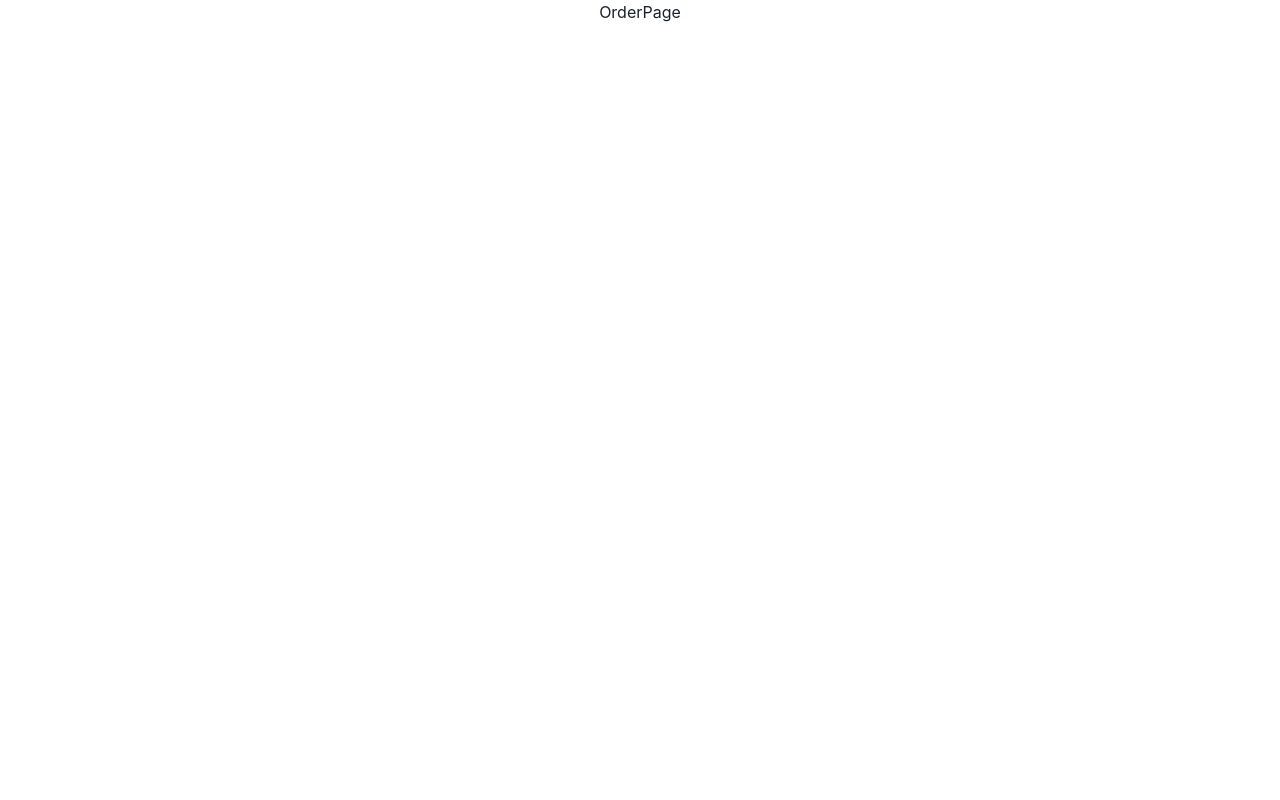
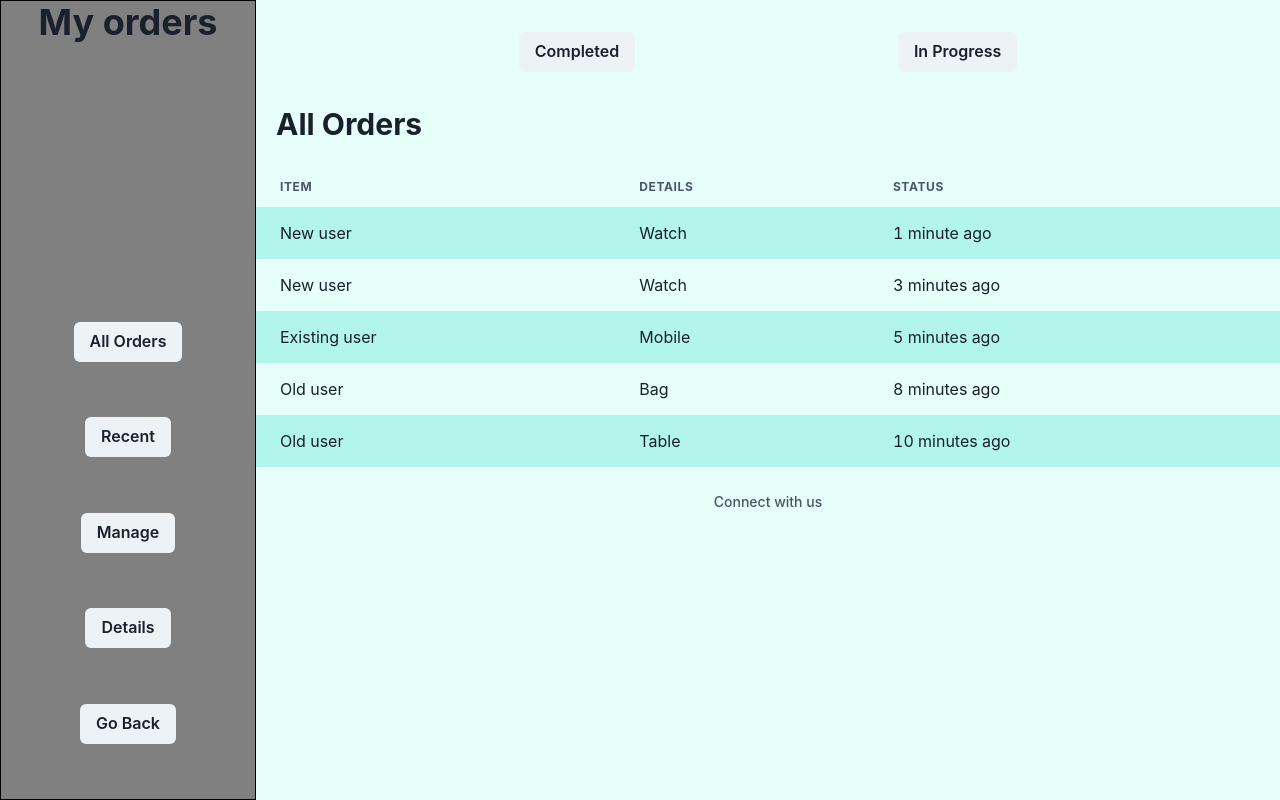
Before and after one commit to saikhmirsat/Dailyobjects.com-Clone, a React (Create React App) app in the folder frontend/: page /orderpage in a window 1280 px wide. Built offline with nearby package versions, Linux system fonts and the light colour scheme; no server answers.

Commit message:
order page ceated static

```diff
--- a/frontend/src/Pages/OrderPage.jsx
+++ b/frontend/src/Pages/OrderPage.jsx
@@ -1,7 +1,114 @@
-import React from 'react'
+import { Button, Heading, Table, TableCaption, TableContainer, Tbody, Td, Th, Thead, Tr } from '@chakra-ui/react'
+import React, { useEffect, useState } from 'react';
+import { Link } from 'react-router-dom';
+import '../Styles/Orderpage.css'
+
 
 export default function OrderPage() {
+  const [data, setData] = useState([]);
+
+  const getData = async () => {
+    await fetch(`https://awful-pear-bedclothes.cyclic.app/api/orders/me`, {
+      headers: {
+        "Authorization": localStorage.getItem('token')
+      }
+    })
+      .then((res) => res.json())
+      .then((res) => {
+        console.log("singleres", res)
+        setData(res.order)
+      })
+      .catch((err) => console.log(err))
+
+  }
+
+  useEffect(() => {
+    console.log("singledata", data)
+    getData()
+  }, [])
+
+
+
   return (
-    <div>OrderPage</div>
+    <div className='container'>
+      <div style={{ width: "20%", height: "100vh", backgroundColor: "gray",display:"grid",gridAutoColumns:"repeate(1, 1fr)",border:"1px solid black"}}>
+        <Heading> My orders</Heading>
+        <div style={{display:"grid",gridAutoColumns:"repeate(1, 1fr)",alignItems:"flex-start"}}>
+          <div>
+            <Button>All Orders</Button>
+          </div>
+          <div>
+          <Button>Recent</Button>
+          </div>
+          <div>
+          <Button>Manage</Button>
+          </div>
+          <div>
+          <Button>Details</Button>
+          </div>
+          <div>
+            <Link to={"/userprofile"}>
+          <Button>Go Back</Button>
+          </Link>
+          </div>
+
+        </div>
+      </div>
+      <div style={{ width: "80%", height: "100vh", backgroundColor: "#e6fffa" }}>
+        <div style={{ display: "flex", justifyContent: "space-evenly", alignItems: "center", marginTop: "2rem" }}>
+          <Button>Completed</Button>
+          <Button>In Progress</Button>
+        </div>
+        <div>
+          <TableContainer className='Table' style={{ marginTop: "10px" }}>
+            <h2 style={{ fontSize: "30px", textAlign: "left", fontWeight: "bolder", padding: "20px" }}>All Orders</h2>
+            <Table style={{ borderRadius: "10px" }} variant='striped' colorScheme='teal'>
+              <TableCaption>Connect with us</TableCaption>
+              <Thead>
+                <Tr>
+                  <Th>Item</Th>
+                  <Th>Details</Th>
+                  <Th>Status</Th>
+
+                </Tr>
+              </Thead>
+              <Tbody>
+                <Tr>
+                  <Td>New user</Td>
+                  <Td>Watch</Td>
+                  <Td>1 minute ago</Td>
+
+                </Tr>
+                <Tr>
+                  <Td>New user</Td>
+                  <Td>Watch</Td>
+                  <Td>3 minutes ago</Td>
+
+                </Tr>
+                <Tr>
+                  <Td>Existing user</Td>
+                  <Td>Mobile</Td>
+                  <Td>5 minutes ago</Td>
+
+                </Tr>
+                <Tr>
+                  <Td>Old user</Td>
+                  <Td>Bag</Td>
+                  <Td>8 minutes ago</Td>
+
+                </Tr>
+                <Tr>
+                  <Td>Old user</Td>
+                  <Td>Table</Td>
+                  <Td>10 minutes ago</Td>
+
+                </Tr>
+              </Tbody>
+
+            </Table>
+          </TableContainer>
+        </div>
+      </div>
+    </div>
   )
 }
--- /dev/null
+++ b/frontend/src/Styles/Orderpage.css
@@ -0,0 +1,5 @@
+.container{
+    display: flex;
+    align-items: center;
+    justify-content: space-between;
+}
```
